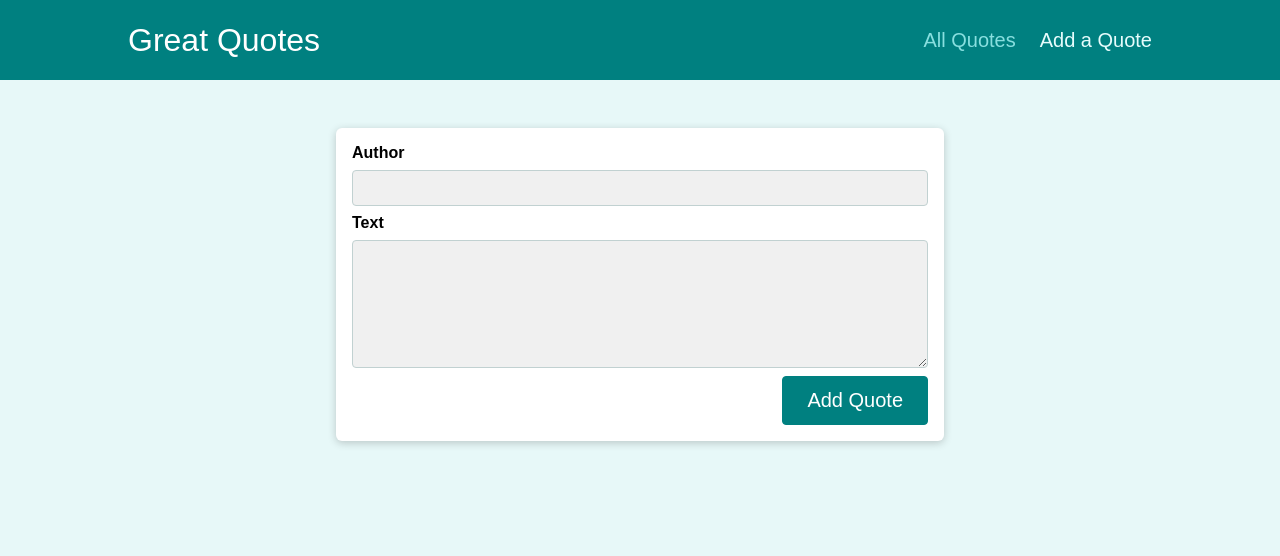
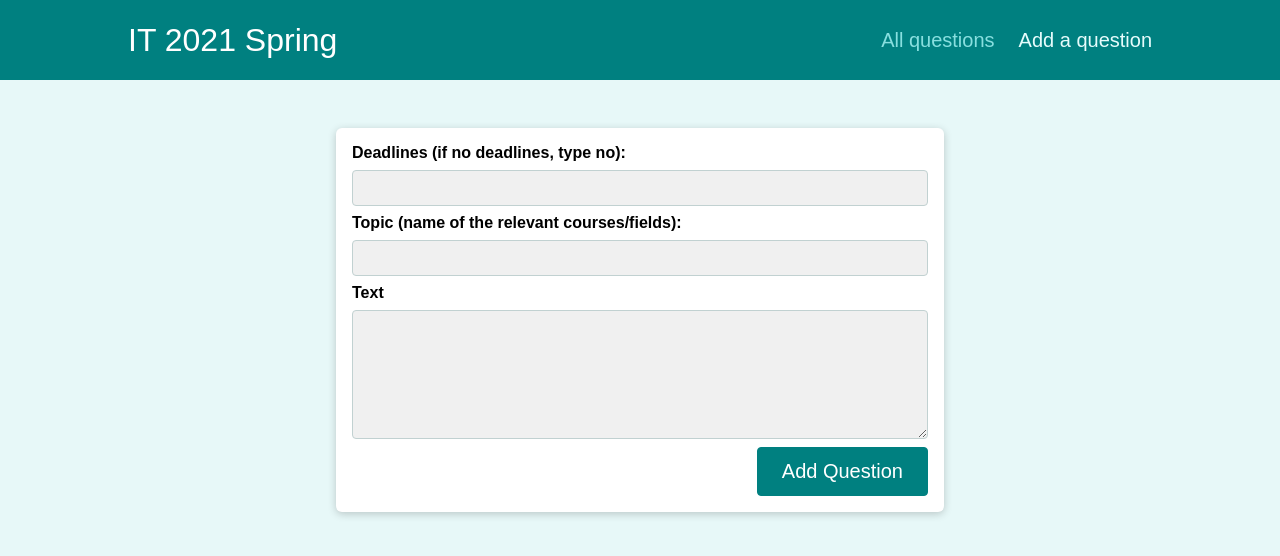
Before and after one commit to vvduth/react-router-app, a React (Create React App) app: page /new-quote in a window 1280 px wide. Shown: the top 556 px of the page. Built offline with nearby package versions, Linux system fonts and the light colour scheme.

Commit message:
Fix code

```diff
--- a/src/components/comments/CommentItem.module.css
+++ b/src/components/comments/CommentItem.module.css
@@ -1,7 +1,14 @@
 .item {
-  margin: 1rem 0;
-  color: #4a5555;
-  font-size: 1.25rem;
-  padding-bottom: 0.5rem;
-  border-bottom: 2px solid teal;;
+  background-color: #162b2b;
+  color: white;
+  border-radius: 6px;
+  padding: 3rem;
+  margin: 3rem auto;
+  width: 90%;
+  max-width: 40rem;
+  word-wrap: break-word;
+  white-space: pre-wrap;
 }
+.item p{
+  text-align: left;
+}
--- a/src/components/comments/NewCommentForm.js
+++ b/src/components/comments/NewCommentForm.js
@@ -22,6 +22,7 @@ const NewCommentForm = (props) => {
     event.preventDefault();
 
     const enteredText = commentTextRef.current.value;
+    commentTextRef.current.value ='';
 
     // optional: Could validate here
 
--- a/src/components/layout/MainNavigation.js
+++ b/src/components/layout/MainNavigation.js
@@ -6,15 +6,15 @@ const MainNavigation = () => {
     return (
         <header className={classes.header}>
             <div className={classes.logo}>
-                Great Quotes
+                IT 2021 Spring
             </div>
             <nav className={classes.nav}>
                 <ul>
                     <li>
-                        <NavLink to='/quotes' activeClassName={classes.active}>All Quotes</NavLink>
+                        <NavLink to='/quotes' activeClassName={classes.active}>All questions</NavLink>
                     </li>
                     <li>
-                        <NavLink to='/new-quote' activeClassName={classes.active} >Add a Quote</NavLink>
+                        <NavLink to='/new-quote' activeClassName={classes.active} >Add a question</NavLink>
                     </li>
                 </ul>
             </nav>
--- a/src/components/quotes/HighlightedQuote.js
+++ b/src/components/quotes/HighlightedQuote.js
@@ -2,10 +2,10 @@ import classes from './HighlightedQuote.module.css';
 
 const HighlightedQuote = (props) => {
   return (
-    <figure className={classes.quote}>
+    <div className={classes.quote}>
       <p>{props.text}</p>
       <figcaption>{props.author}</figcaption>
-    </figure>
+    </div>
   );
 };
 
--- a/src/components/quotes/HighlightedQuote.module.css
+++ b/src/components/quotes/HighlightedQuote.module.css
@@ -6,10 +6,12 @@
   margin: 3rem auto;
   width: 90%;
   max-width: 40rem;
+  word-wrap: break-word;
+  white-space: pre-wrap;
 }
 
 .quote p {
-  font-size: 2.5rem;
+  font-size: 1rem;
 }
 
 .quote figcaption {
--- a/src/components/quotes/QuoteForm.js
+++ b/src/components/quotes/QuoteForm.js
@@ -8,16 +8,18 @@ const QuoteForm = (props) => {
   const [isEntered, setIsEntered] = useState(false);
   const authorInputRef = useRef();
   const textInputRef = useRef();
+  const topicRef = useRef();
 
   function submitFormHandler(event) {
     event.preventDefault();
 
     const enteredAuthor = authorInputRef.current.value;
     const enteredText = textInputRef.current.value;
+    const enteredTopic = topicRef.current.value
 
     // optional: Could validate here
 
-    props.onAddQuote({ author: enteredAuthor, text: enteredText });
+    props.onAddQuote({ author: enteredAuthor, text: enteredText, topic: enteredTopic });
   }
 
   const finishEnteringHandler = () => {
@@ -41,15 +43,20 @@ const QuoteForm = (props) => {
         )}
 
         <div className={classes.control}>
-          <label htmlFor='author'>Author</label>
+          <label htmlFor='author'>Deadlines (if no deadlines, type no): </label>
           <input type='text' id='author' ref={authorInputRef} />
+        </div>
+        <div className={classes.control}>
+          <label htmlFor='topic'>Topic (name of the relevant courses/fields): </label>
+          <input type='text' id='author' ref={topicRef} />
         </div>
         <div className={classes.control}>
           <label htmlFor='text'>Text</label>
           <textarea id='text' rows='5' ref={textInputRef}></textarea>
         </div>
+
         <div className={classes.actions}>
-          <button onClick = {finishEnteringHandler} className='btn'>Add Quote</button>
+          <button onClick = {finishEnteringHandler} className='btn'>Add Question</button>
         </div>
       </form>
     </Card>
--- a/src/components/quotes/QuoteItem.js
+++ b/src/components/quotes/QuoteItem.js
@@ -7,7 +7,7 @@ const QuoteItem = (props) => {
     <li className={classes.item}>
       <figure>
         <blockquote>
-          <p>{props.text}</p>
+          <p>{props.topic}</p>
         </blockquote>
         <figcaption>{props.author}</figcaption>
       </figure>
--- a/src/components/quotes/QuoteList.js
+++ b/src/components/quotes/QuoteList.js
@@ -43,6 +43,7 @@ const QuoteList = (props) => {
             id={quote.id}
             author={quote.author}
             text={quote.text}
+            topic={quote.topic}
           />
         ))}
       </ul>
```
Also changed, not shown: 1 other file (tests, documents, lock files or other folders).
